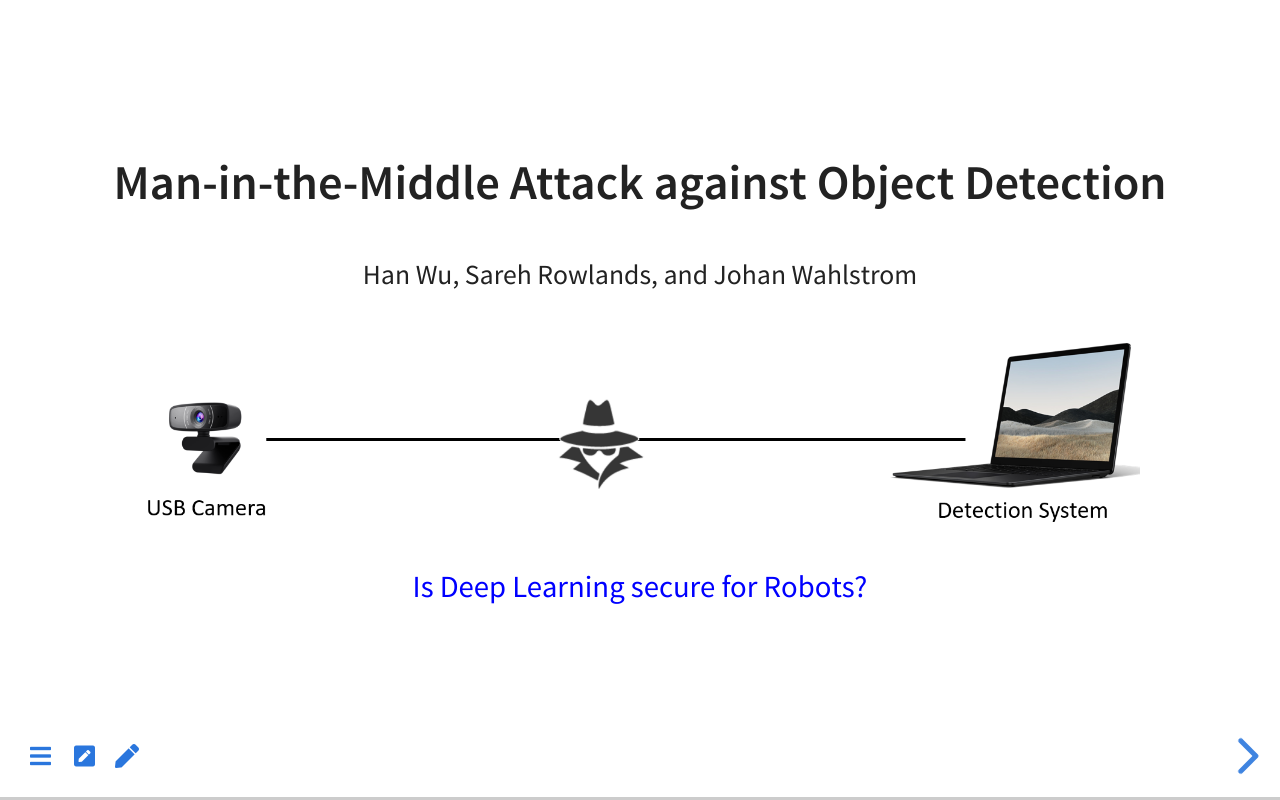
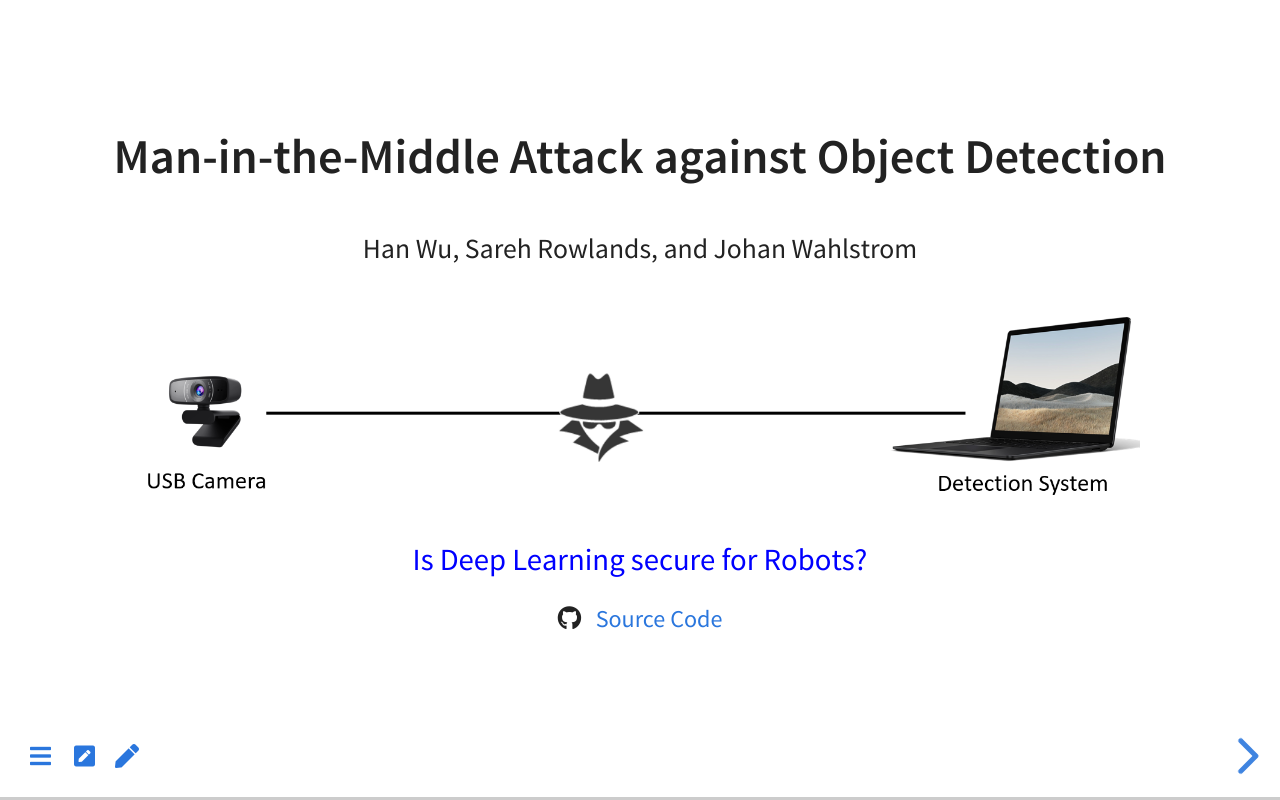
Before and after one commit to wuhanstudio/minm-talk, a plain HTML site: page docs/index.html in a window 1280 px wide. Drawn offline with nearby package versions, Linux system fonts and the light colour scheme; some packages are replaced by stand-ins of ours.

Commit message:
Add github repo

```diff
--- a/docs/index.html
+++ b/docs/index.html
@@ -42,6 +42,8 @@
                         <!-- <p class="name">Han Wu,  &nbsp;<i class="fab fa-github"></i>&nbsp; <a href="https://github.com/wuhanstudio/">@wuhanstudio</a></p> -->
                         <p class="name" data-fragment-index="1" style="color: blue;font-size: 28px;"> Is Deep Learning secure for Robots?</p>
                     </div>
+
+                    <p style="font-size: 22px;"><i class="fab fa-github"></i> &nbsp; <a href="https://github.com/wuhanstudio/adversarial-camera">Source Code</a></p>
 
                     <aside class="notes">
                         Hi, I'm a 2nd-year Ph.D. Student. I would like to introduce man-in-the-middle attack against object detection system. Well, is it possible to attack an object detection system? Say for example, here' we have .... But why do I do this?
@@ -281,6 +283,7 @@
                         <p><a href="https://minm.wuhanstudio.uk/">https://minm.wuhanstudio.uk</a></p>
                     </div>
                     <img src="images/qrcode.png" width="25%" />
+                    <p style="font-size: 22px;"><i class="fab fa-github"></i> &nbsp; <a href="https://github.com/wuhanstudio/adversarial-camera">Source Code</a></p>
                 </section>
 
             </div>
```
